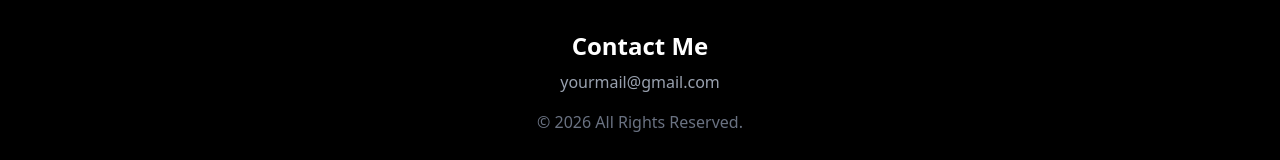
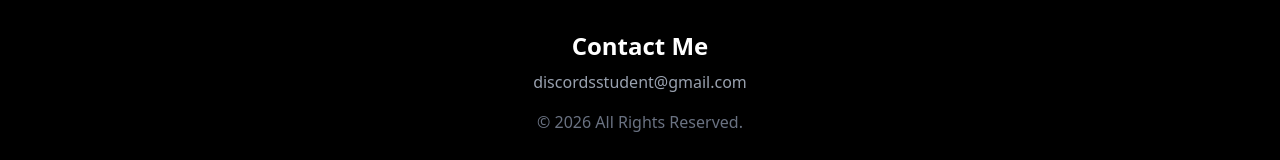
Before and after one commit to sheikh-muzammil2026/sheikh-muzammil-portfolio, a Next.js app: page / in a window 1280 px wide. Shown: the part 2375-2535 px from the top of the page. Built offline with nearby package versions, Linux system fonts and the light colour scheme.

Commit message:
added gmail in footer section

```diff
--- a/src/components/Footer.jsx
+++ b/src/components/Footer.jsx
@@ -9,7 +9,7 @@ const Footer = () => {
       </h2>
 
       <p className="text-gray-400">
-        yourmail@gmail.com
+        discordsstudent@gmail.com
       </p>
 
       <p className="text-gray-500 mt-4">
```
